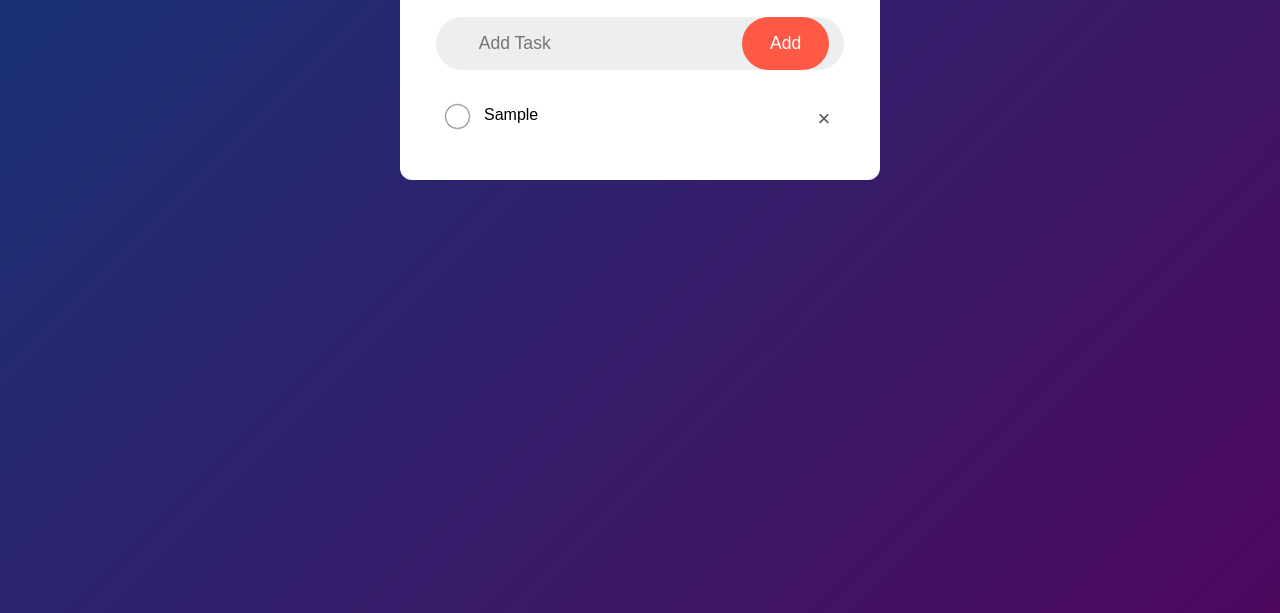
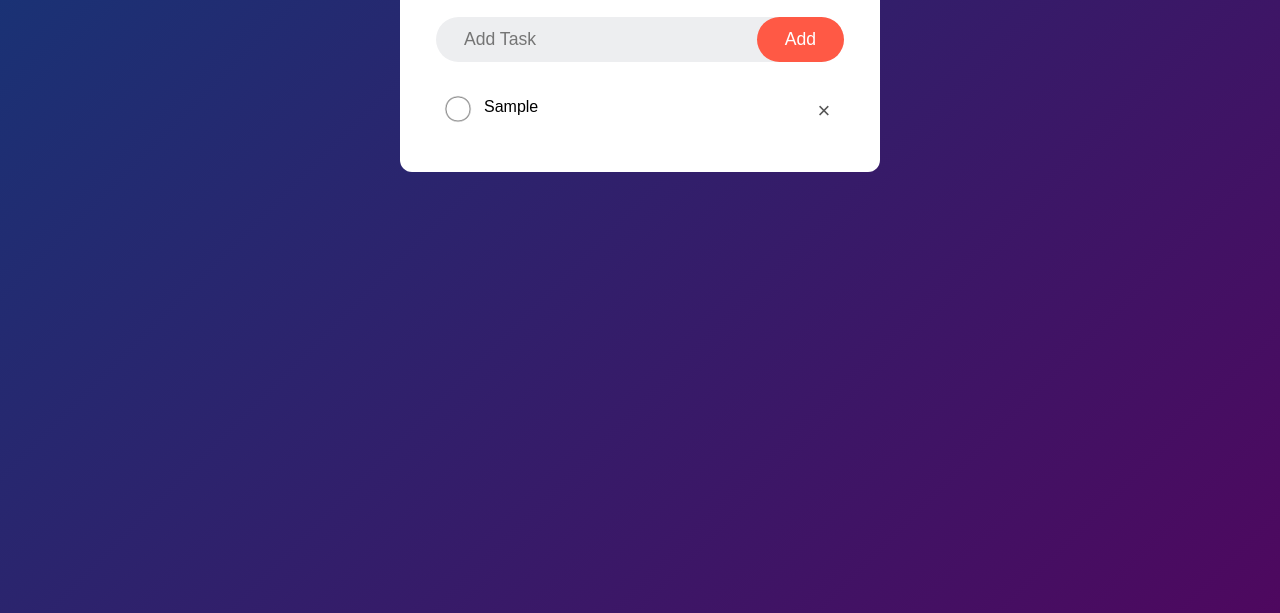
Before and after one commit to Parthib-Git22/to-do-list, a plain HTML site: page index.html in a window 1280 px wide. Both pictures are taken after typing "Sample" into the empty fields and a click on the button "Add". Shown: the part 187-800 px from the top of the page. Drawn offline with Linux system fonts and the light colour scheme; files whose address does not match are found by name.

Commit message:
changed css

```diff
--- a/style.css
+++ b/style.css
@@ -31,9 +31,10 @@
 }
  .row{
     width: 100%;
-    display: flex;
-    justify-content: space-around;
-    align-items: center;
+    position: relative;
+    /* display: flex; */
+    /* justify-content: space-around;
+    align-items: center; */
     background: #edeef0;
     border-radius: 1.8rem;
     padding-left: 1.25rem;
@@ -48,6 +49,13 @@
     font-size: 1.1rem;
 }
 .add-btn{
+    position: absolute;
+    right: 0;
+    top: 0;
+    height: 100%;
+    display: flex;
+    justify-content: center;
+    align-items: center;
     border: none;
     outline: none;
     padding: 1rem 1.75rem;
@@ -68,8 +76,8 @@ ul li{
 ul li::before{
     content: '';
     position: absolute;
-    height: 1.67rem;
-    width: 1.67rem;
+    height: 28px;
+    width: 28px;
     border-radius: 50%;
     background-image: url('/To-Do List/img/unchecked.png');
     background-size: contain;
```
